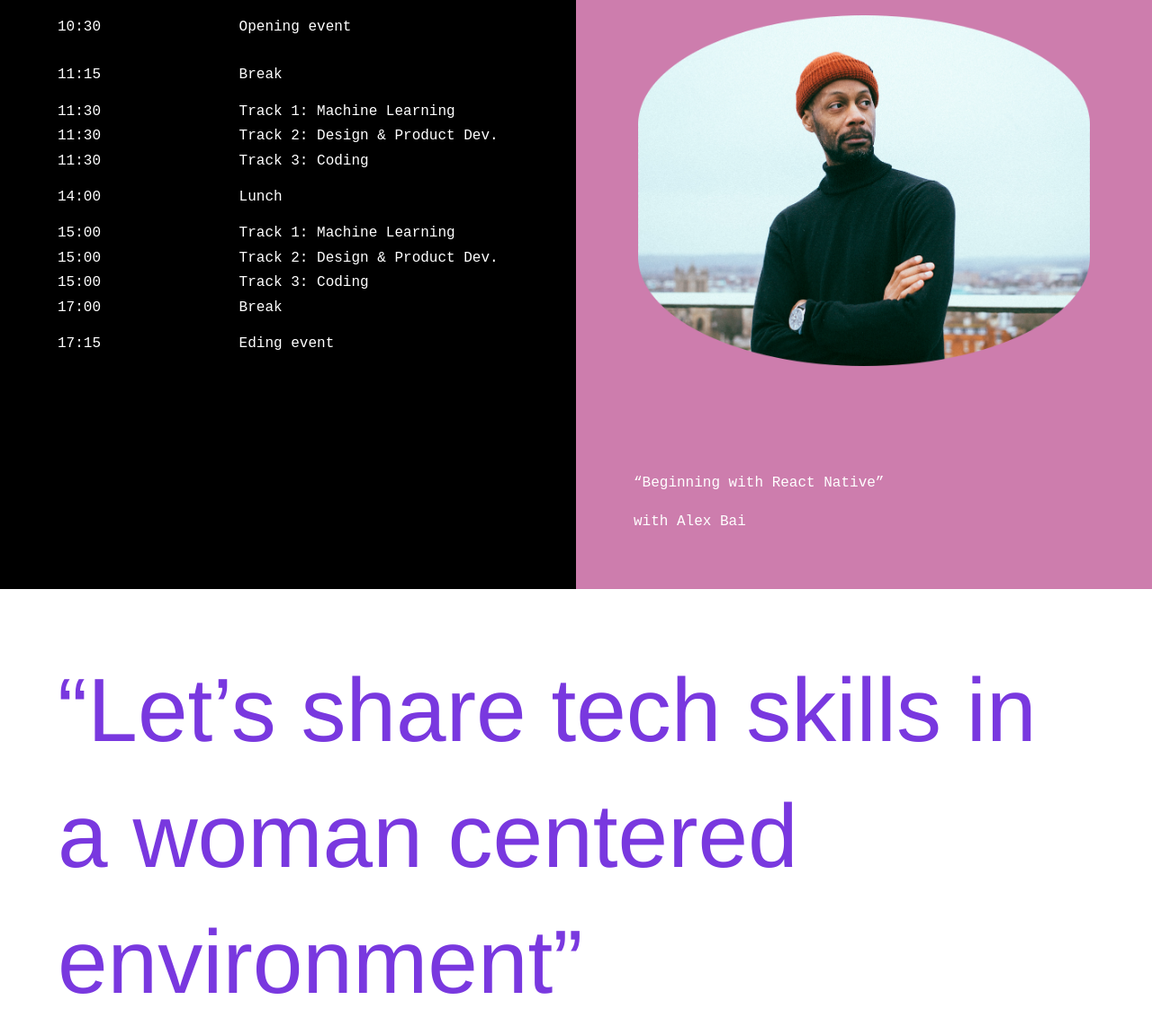
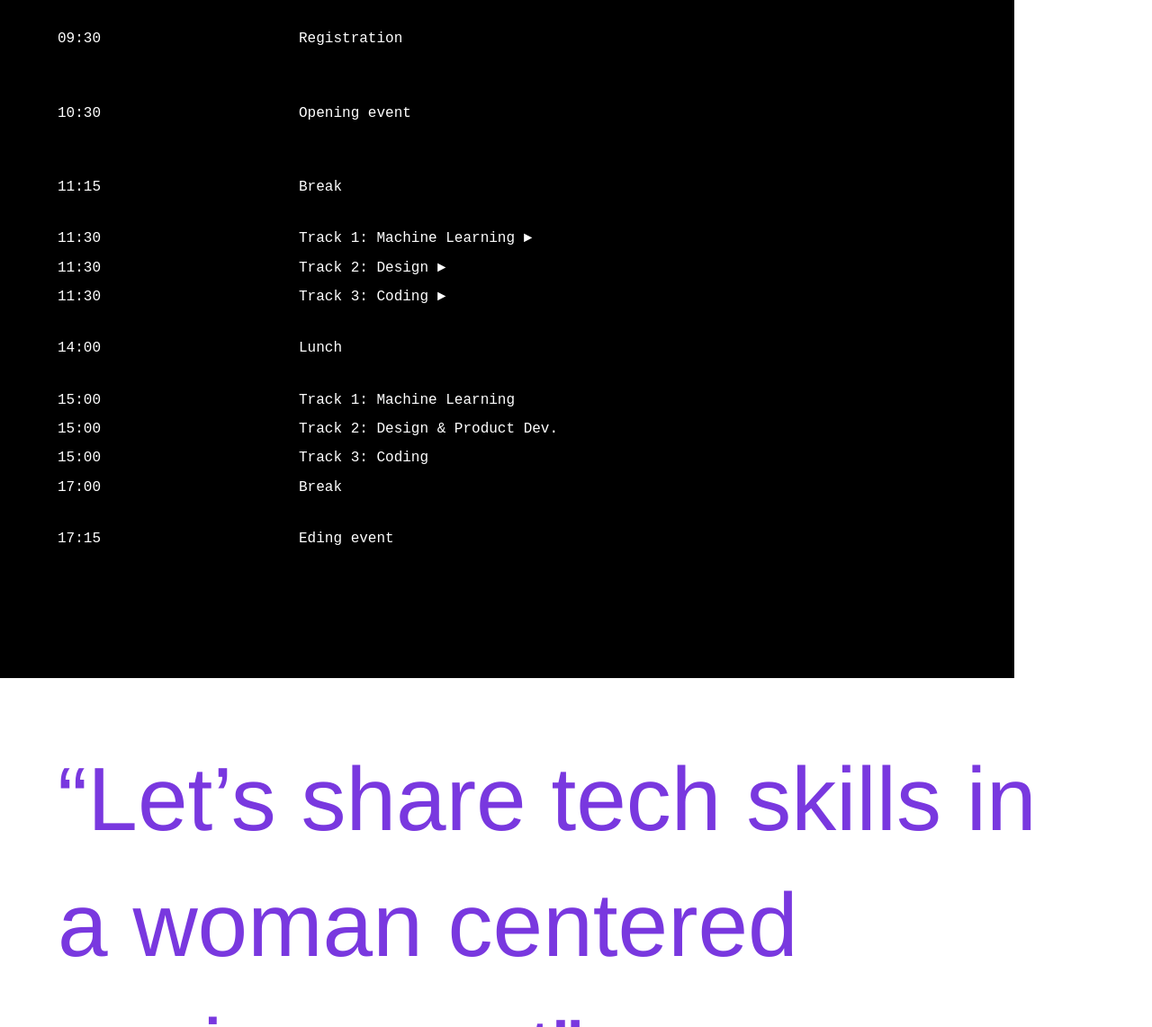
Before and after one commit to MarinaGoto/wit_summit2020, a website built with webpack: page src/templates/index.html in a window 1280 px wide. Shown: the part 945-2087 px from the top of the page at 90% size. Built offline with nearby package versions, Linux system fonts and the light colour scheme.

Commit message:
- add collapse functionality WIP

```diff
--- a/src/main.js
+++ b/src/main.js
@@ -3,7 +3,8 @@ import witLogo from './images/wit_summit_logo.svg';
 import unity from './images/unity.svg';
 import speaker from './images/speaker.png';
 import girls from './images/girls.png';
-import sopra from './images/sopra_logo.svg';
+import designer from './images/designer.jpg';
+import grandma from './images/grandma.png';
 
 const witLogoImg = document.getElementById('witLogo');
 witLogoImg.src = witLogo;
@@ -17,5 +18,8 @@ speakerImg.src = speaker;
 const girlsImg = document.getElementById('girls');
 girlsImg.src = girls;
 
-const sopraLogo = document.getElementById('sopra');
-sopraLogo.src = sopra;
+const designerImg = document.getElementById('designer');
+designerImg.src = designer;
+
+const grandmaImg = document.getElementById('grandma');
+grandmaImg.src = grandma;
--- a/src/main.scss
+++ b/src/main.scss
@@ -23,6 +23,11 @@ p {
     max-height: none;
   }
 }
+.expandable{
+  min-height: auto;
+  max-height: none;
+}
+
 .container-padding {
   padding: 5%;
 }
@@ -63,6 +68,11 @@ p {
 .flex-direction-column {
   flex-direction: column;
 }
+
+.speaker-padding{
+  padding: 5%;
+}
+
 .half {
   width: 50%;
   padding: 5%;
@@ -72,7 +82,7 @@ p {
 }
 
 .program-table {
-  padding: 10% 0;
+  padding: 5% 0;
 }
 .raw {
   display: flex;
@@ -83,9 +93,9 @@ p {
   padding: 0.5% 0;
 }
 .cell {
-  padding-right: 30%;
+  padding-right: rem(220px);
   @include tabletLandscape {
-    padding-right: 10%;
+    padding-right: rem(180px);
   }
 }
 
@@ -113,6 +123,7 @@ p {
 // background color
 .orange {
   background-color: #F0603C;
+  color: white;
 }
 .black {
   background-color: black;
@@ -149,3 +160,53 @@ p {
   background-repeat: no-repeat;
   background-position: 50% 50%;
 }
+
+
+// collapse
+
+.menu-content {
+  text-align: center;
+}
+.collapsible-menu {
+  color: white;
+}
+.collapsible-menu ul {
+  list-style-type: none;
+  padding: 0;
+}
+.collapsible-menu li {
+  display: block;
+  width: 100%;
+  padding: 10px;
+}
+.collapsible-menu li:hover {
+  cursor: pointer;
+}
+.collapsible-menu label {
+  display: block;
+  cursor: pointer;
+}
+label:after{
+  content:'►';
+}
+input#ml {
+  display: none;
+}
+input#design {
+  display: none;
+}
+input#coding {
+  display: none;
+}
+input:checked + label:after {
+  content: "▼";
+}
+.menu-content {
+  max-height: 0;
+  overflow: hidden;
+  transition: max-height .5s ease-in;
+}
+input:checked ~ .menu-content {
+  max-height: 100vh;
+  width: 70vw;
+}
--- a/src/templates/index.html
+++ b/src/templates/index.html
@@ -27,11 +27,15 @@
         <a href="#about" style="width:25%">/ About us</a>
 </div>
 
-<!-- About -->
-<div class="page flex" id="program">
-    <div class="half black">
+<!-- Program -->
+<div class="page flex expandable" id="program">
+    <div class="container-padding black">
         <h2>Program</h2>
         <div class="program-table">
+            <div class="raw">
+                <div class="cell"> 09:30</div>
+                <div>Registration</div>
+            </div>
             <div class="raw">
                 <div class="cell">10:30</div>
                 <div>Opening event</div>
@@ -40,18 +44,53 @@
                 <div class="cell">11:15</div>
                 <div>Break</div>
             </div>
+
             <div class="raw small-padding">
                 <div class="cell">11:30</div>
-                <div>Track 1: Machine Learning</div>
+                <div class="collapsible-menu">
+                    <input type="checkbox" id="ml">
+                    <label for="ml">Track 1: Machine Learning  </label>
+                    <div class="menu-content">
+                        <div class="flex flex-direction-column speaker-padding pink">
+                            <img class="speaker-img" id="speaker">
+                            <p>“Beginning with React Native”</p>
+                            <span>with Alex Bai</span>
+                        </div>
+                    </div>
+                </div>
             </div>
+
+
             <div class="raw small-padding">
                 <div class="cell">11:30</div>
-                <div>Track 2: Design & Product Dev.</div>
+                <div class="collapsible-menu">
+                    <input type="checkbox" id="design">
+                    <label for="design">Track 2: Design  </label>
+                    <div class="menu-content">
+                        <div class="flex flex-direction-column speaker-padding pink">
+                            <img class="speaker-img" id="designer">
+                            <p>“Beginning with React Native”</p>
+                            <span>with Alex Bai</span>
+                        </div>
+                    </div>
+                </div>
             </div>
+
             <div class="raw small-padding">
                 <div class="cell">11:30</div>
-                <div>Track 3: Coding</div>
+                <div class="collapsible-menu">
+                    <input type="checkbox" id="coding">
+                    <label for="coding">Track 3: Coding  </label>
+                    <div class="menu-content">
+                        <div class="flex flex-direction-column speaker-padding pink">
+                            <img class="speaker-img" id="grandma">
+                            <p>“Beginning with React Native”</p>
+                            <span>with Alex Bai</span>
+                        </div>
+                    </div>
+                </div>
             </div>
+
             <div class="raw">
                 <div class="cell">14:00</div>
                 <div>Lunch</div>
@@ -77,11 +116,6 @@
                 <div>Eding event</div>
             </div>
             </div>
-    </div>
-    <div class="half flex flex-direction-column pink">
-        <img class="speaker-img" id="speaker">
-        <p>“Beginning with React Native”</p>
-        <span>with Alex Bai</span>
     </div>
 </div>
 
@@ -136,7 +170,7 @@
 
 
 <!-- Bottom Section -->
-<div class="container-padding banner black clip">
+<div class="container-padding banner orange clip">
     <h2>
         / We have monthly events make sure to follow us
         <br>
```
Also changed, not shown: src/images/designer.jpg (added), src/images/grandma.png (added).
